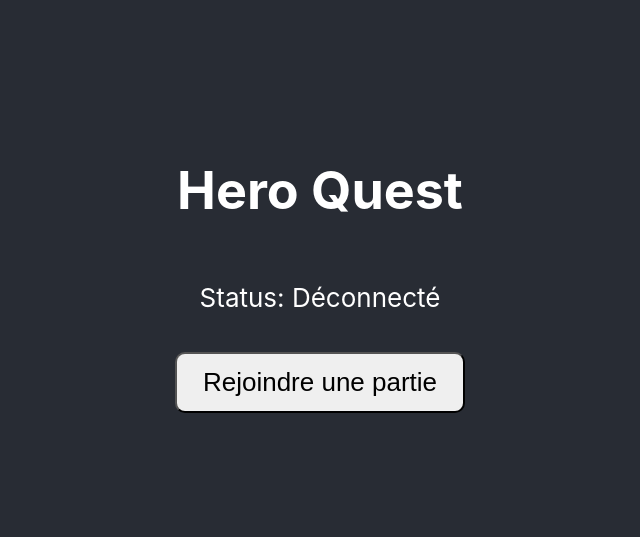
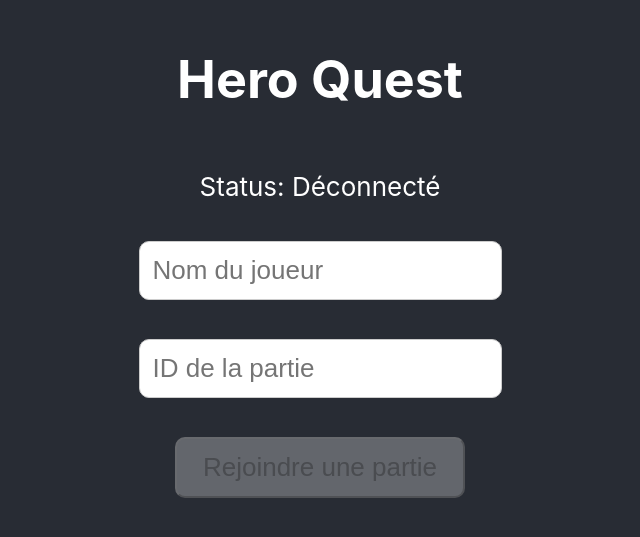
Before and after one commit to Jonas-LE-DUFF/heroquest, a React (Create React App) app in the folder client/: page / in a window 1280 px wide. Shown: the part 125-662 px from the top of the page, without its empty margins (320-960 px from the left). Built offline with nearby package versions, Linux system fonts and the light colour scheme; no server answers.

Commit message:
form to join game

```diff
--- a/client/src/App.css
+++ b/client/src/App.css
@@ -52,3 +52,13 @@ button {
   border-radius: 10px;
   cursor: pointer;
 }
+
+form {
+  margin-bottom: 1em;
+  display: flex;
+  flex-direction: column;
+  justify-content: center;
+  align-items: center;
+  flex-wrap: wrap;
+  gap: 0.5em;
+}
--- a/client/src/App.tsx
+++ b/client/src/App.tsx
@@ -1,18 +1,23 @@
-import React, { useState, useEffect } from 'react';
-import { io, Socket } from 'socket.io-client';
-import './App.css';
+import React, { useState, useEffect } from "react";
+import { io, Socket } from "socket.io-client";
+import "./App.css";
+import { wait } from "@testing-library/user-event/dist/utils";
+import { eventNames } from "process";
 
 function App() {
   const [socket, setSocket] = useState<Socket | null>(null);
   const [connected, setConnected] = useState(false);
+  const [pending, setPending] = useState(false);
+  const [playerName, setPlayerName] = useState("");
+  const [gameId, setGameId] = useState("");
 
   useEffect(() => {
-    const newSocket = io('http://localhost:5000');
+    const newSocket = io("http://localhost:5000");
     setSocket(newSocket);
 
-    newSocket.on('connect', () => {
+    newSocket.on("connect", () => {
       setConnected(true);
-      console.log('Connecté au serveur');
+      console.log("Connecté au serveur");
     });
 
     return () => {
@@ -20,14 +25,48 @@ function App() {
     };
   }, []);
 
+  function handleJoinGame() {
+    setPending(true);
+    wait(30000);
+    const playerName = (
+      document.getElementById("playerName") as HTMLInputElement
+    ).value;
+    const gameId = (document.getElementById("gameId") as HTMLInputElement)
+      .value;
+    if (socket) {
+      socket.emit("join-game", gameId, playerName);
+    }
+    setPending(false);
+  }
+
+  function isButtonDisabled() {
+    return !pending && (playerName.trim() === "" || gameId.trim() === "");
+  }
+
   return (
     <div className="App">
       <header className="App-header">
         <h1>Hero Quest</h1>
-        <p>Status: {connected ? 'Connecté' : 'Déconnecté'}</p>
-        <button onClick={() => socket?.emit('join-game', 'test-game', 'JoueurTest')}>
-          Rejoindre une partie
-        </button>
+        <p>Status: {connected ? "Connecté" : "Déconnecté"}</p>
+        <form action={handleJoinGame}>
+          <input
+            onChange={(event) => setPlayerName(event.target.value)}
+            id="playerName"
+            type="text"
+            placeholder="Nom du joueur"
+            content={playerName}
+          />
+          <input
+            onChange={(event) => setGameId(event.target.value)}
+            id="gameId"
+            type="text"
+            placeholder="ID de la partie"
+            content={gameId}
+          />
+          <button type="submit" disabled={isButtonDisabled()}>
+            {pending ? "Chargement ..." : "Rejoindre une partie"}
+          </button>
+        </form>
       </header>
     </div>
   );
```
